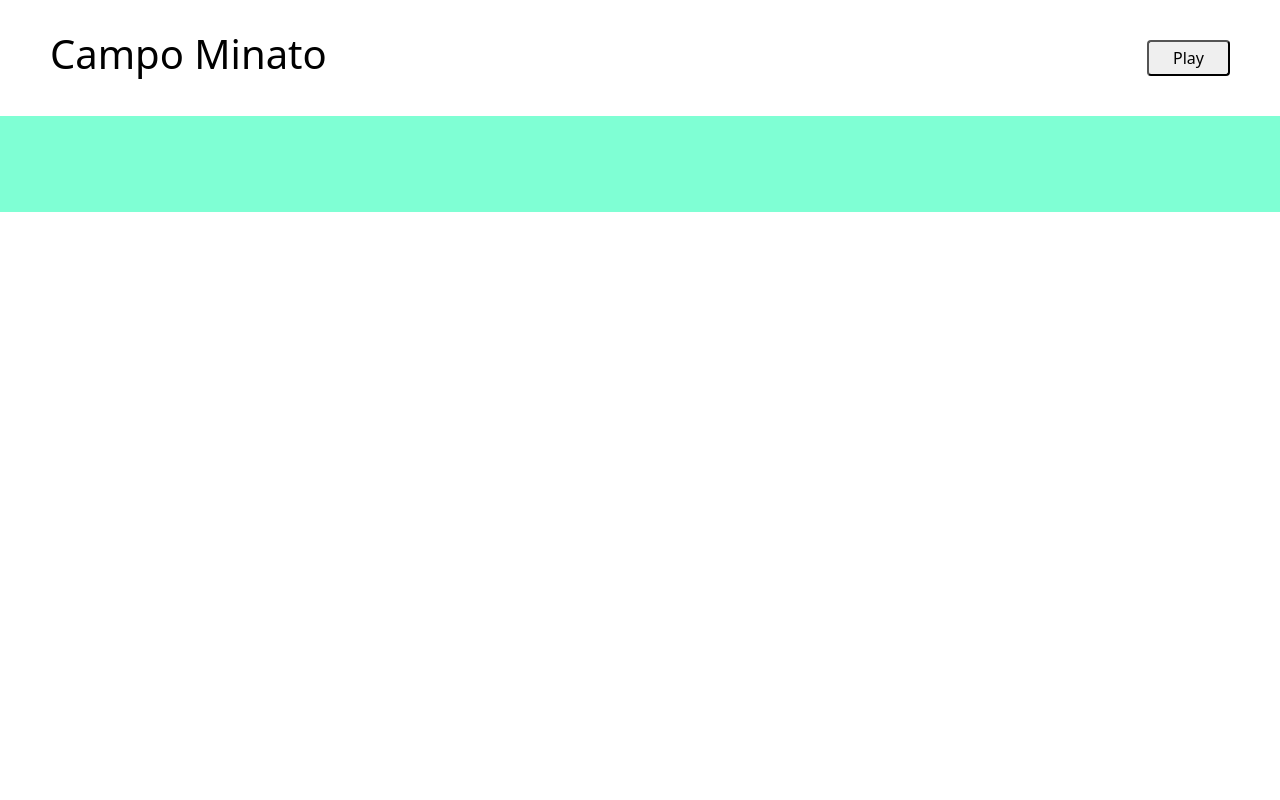
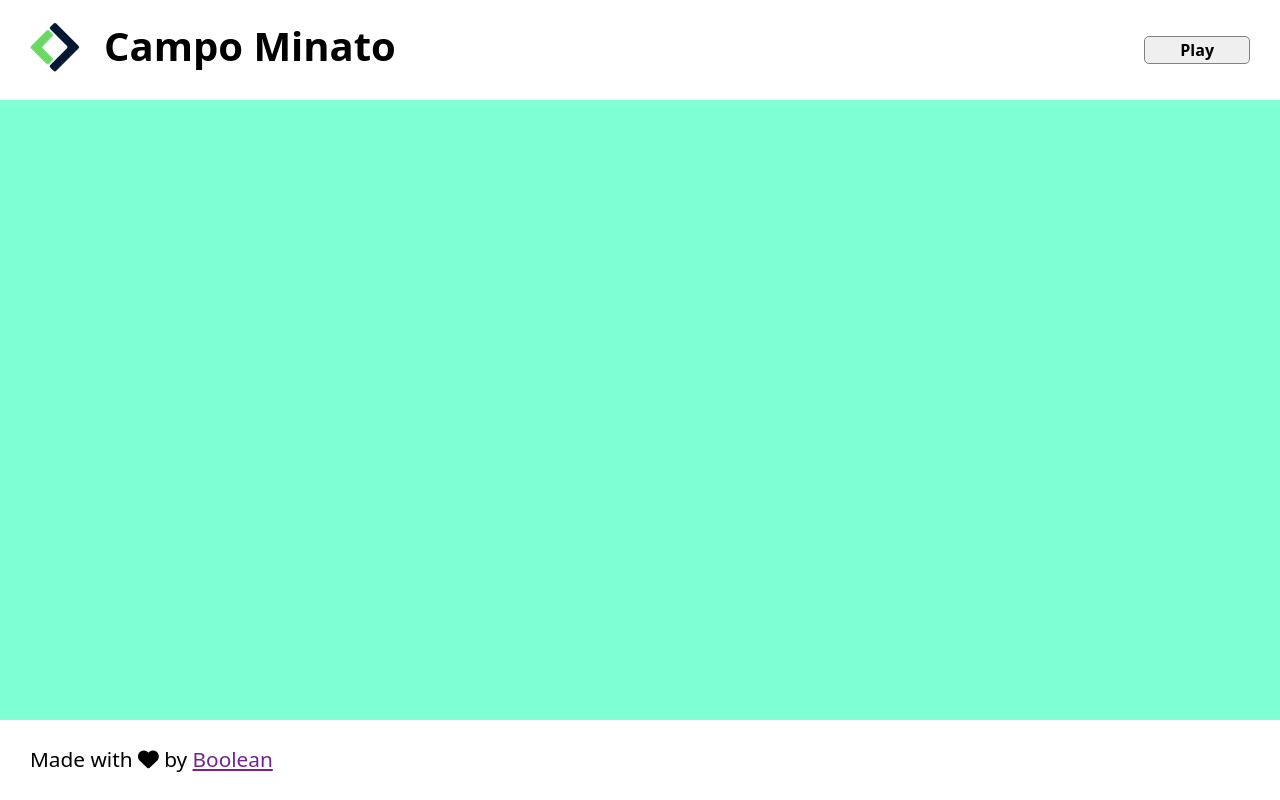
Before and after one commit to LisaKoizumiCipolla/js-campominato-grid, a plain HTML site: page index.html in a window 1280 px wide. Drawn offline with nearby package versions, Linux system fonts and the light colour scheme.

Commit message:
Adjust front end

```diff
--- a/CSS/index.css
+++ b/CSS/index.css
@@ -8,12 +8,24 @@ main{
     margin: 0 auto;
     background-color: #7FFFD4;
     width: 100%;
+    height: calc(100vh - 180px);
 }
 
 header, footer{
     background-color: white;
     color: black;
-    padding: 30px 50px;
+    padding: 30px 30px;
+    display: flex;
+    align-items: center;
+}
+
+header{
+    justify-content: space-between;
+    height: 100px;
+}
+
+footer{
+    height: 80px;
 }
 
 .grid{
@@ -39,3 +51,29 @@ header, footer{
 .selected{
     background-color: magenta;
 }
+
+.logo{
+    width: 50px;
+    height: 50px;
+}
+
+h1{
+    font-weight: 700;
+}
+
+#button{
+    padding: 1px 35px;
+    border: 1px solid gray;
+    border-radius: 5px;
+    font-weight: 600;
+}
+
+.boolean{
+    text-decoration: underline;
+    color: rgba(92, 0, 128, 0.863);
+}
+
+.credits{
+    font-weight: 500;
+    font-size: 1.3rem;
+}
--- a/index.html
+++ b/index.html
@@ -11,17 +11,22 @@
         <title>CAMPO MINATO - GRID</title>
     </head>
     <body>
-        <header class="d-flex justify-content-between align-items-center">
-            <h1>Campo Minato</h1>
-            <button class="py-1 px-4 rounded-1" id="button">Play</button>
+        <header>
+            <div class="d-flex ">
+                <img class="logo me-4" src="./img/Logo.png" alt="">
+                <h1>Campo Minato</h1>
+            </div>
+            <button class="" id="button">Play</button>
         </header>
-        <main class="py-5" id="container">
+        <main class="py-5 d-flex justify-content-center align-items-center" id="container">
             <div class="d-flex flex-wrap" id="grid">
 
             </div>
         </main>
         <footer>
-
+            <div class="credits">
+                Made with <span><i class="fa-solid fa-heart"></i></span> by <a href="" class="boolean">Boolean</a>
+            </div>
         </footer>
         <script src="script.js"></script>
     </body>
```
Also changed, not shown: img/Logo.png (added).
